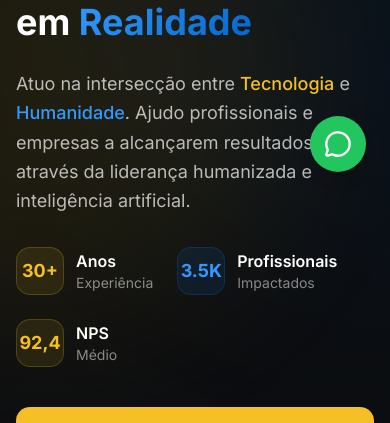
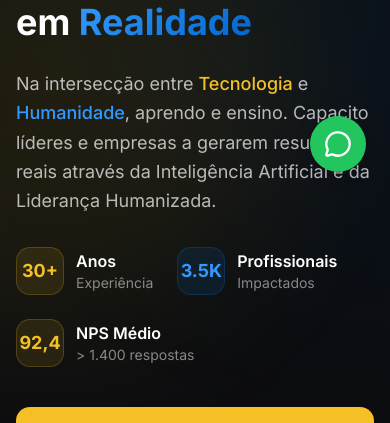
Before and after one commit to mendesdr/danielmendes.pro.br, a React (Vite) app: page / in a window 390 px wide. Shown: the part 648-1071 px from the top of the page. Built offline with nearby package versions, Linux system fonts and the light colour scheme.

Commit message:
feat: add phone mask, refine hero copy and update NPS metric

```diff
--- a/src/sections/Contact.tsx
+++ b/src/sections/Contact.tsx
@@ -143,9 +143,23 @@ export function Contact() {
   };
 
   const handleChange = (e: React.ChangeEvent<HTMLInputElement | HTMLTextAreaElement>) => {
+    let value = e.target.value;
+
+    if (e.target.name === 'phone') {
+      value = value.replace(/\D/g, ''); // Remove non-numeric
+      if (value.length > 11) value = value.slice(0, 11); // Max 11 digits
+
+      if (value.length > 2) {
+        value = `(${value.slice(0, 2)}) ${value.slice(2)}`;
+      }
+      if (value.length > 10) {
+        value = `${value.slice(0, 10)}-${value.slice(10)}`;
+      }
+    }
+
     setFormData((prev) => ({
       ...prev,
-      [e.target.name]: e.target.value,
+      [e.target.name]: value,
     }));
   };
 
--- a/src/sections/Hero.tsx
+++ b/src/sections/Hero.tsx
@@ -75,10 +75,8 @@ export function Hero() {
 
             {/* Subtitle */}
             <p className="reveal opacity-0 text-lg sm:text-xl text-white/70 leading-relaxed mb-8 max-w-xl" style={{ animationDelay: '0.2s' }}>
-              Atuo na intersecção entre <span className="text-gold font-medium">Tecnologia</span> e{' '}
-              <span className="text-blue-light font-medium">Humanidade</span>.
-              Ajudo profissionais e empresas a alcançarem resultados
-              através da liderança humanizada e inteligência artificial.
+              Na intersecção entre <span className="text-gold font-medium">Tecnologia</span> e{' '}
+              <span className="text-blue-light font-medium">Humanidade</span>, aprendo e ensino. Capacito líderes e empresas a gerarem resultados reais através da Inteligência Artificial e da Liderança Humanizada.
             </p>
 
             {/* Stats */}
@@ -106,8 +104,8 @@ export function Hero() {
                   <span className="text-gold font-bold text-lg">92,4</span>
                 </div>
                 <div>
-                  <p className="text-white font-semibold">NPS</p>
-                  <p className="text-white/50 text-sm">Médio</p>
+                  <p className="text-white font-semibold">NPS Médio</p>
+                  <p className="text-white/50 text-sm">{'> 1.400 respostas'}</p>
                 </div>
               </div>
             </div>
```
